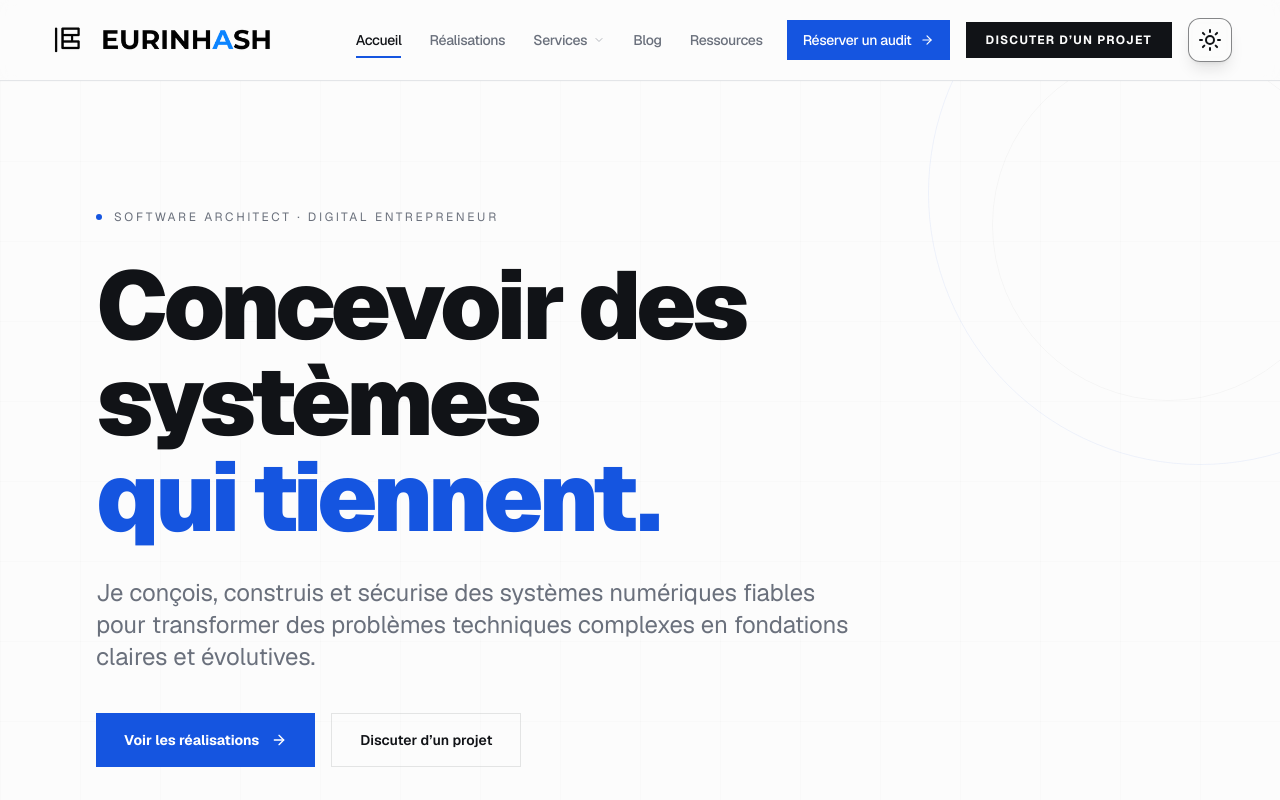
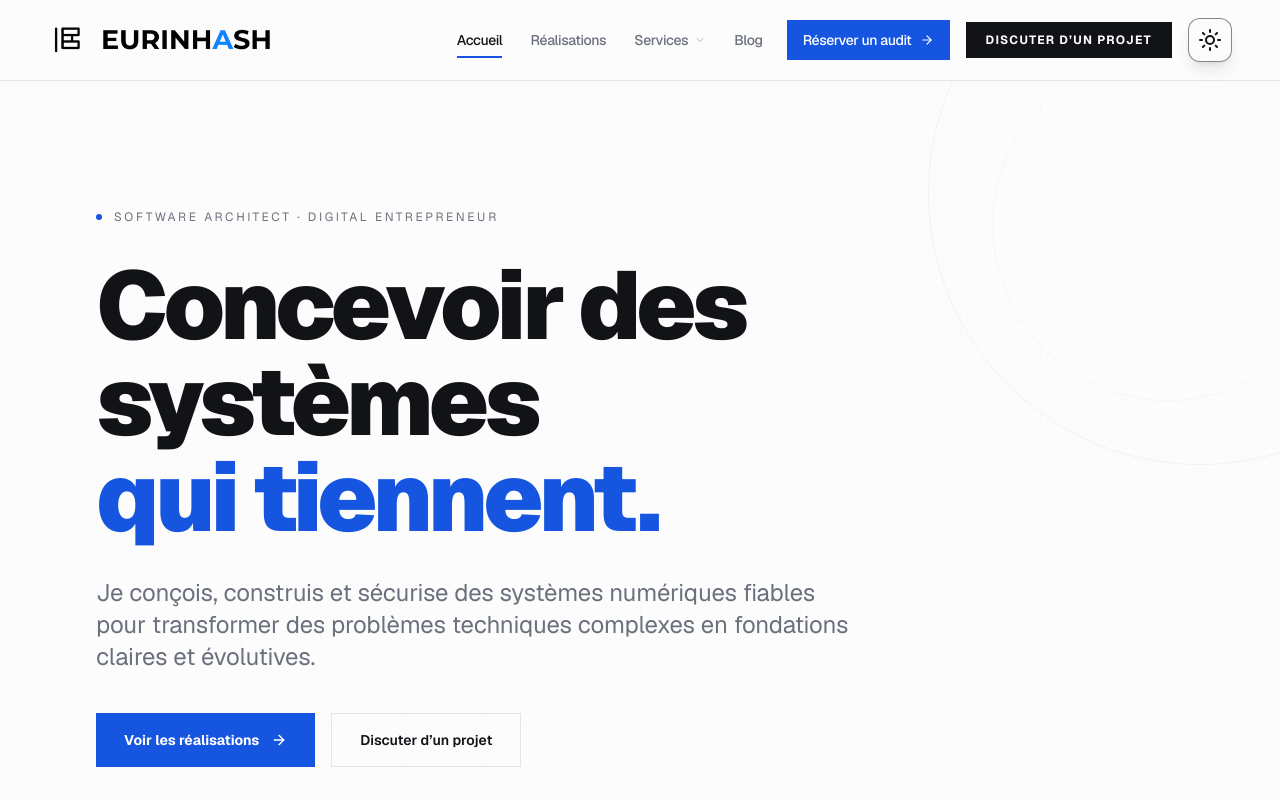
Before and after one commit to digitaleflex/eurinhash-cs, a Next.js app: page / in a window 1280 px wide. Shown: the top 800 px of the page. Built offline with nearby package versions, Linux system fonts and the light colour scheme.

Commit message:
chore(portfolio): retirer les ressources sans contenu

```diff
--- a/components/navigation-with-dropdown.tsx
+++ b/components/navigation-with-dropdown.tsx
@@ -56,11 +56,6 @@ const navigationItems: NavItem[] = [
         label: 'Blog',
         href: '/blog',
         description: 'Veille & Analyses',
-    },
-    {
-        label: 'Ressources',
-        href: '/ressources',
-        description: 'Guides & eBooks',
     },
     {
         label: 'Contact',
```
